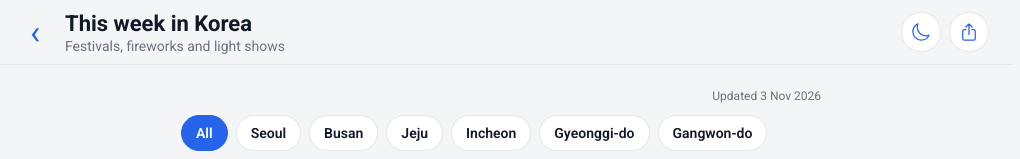
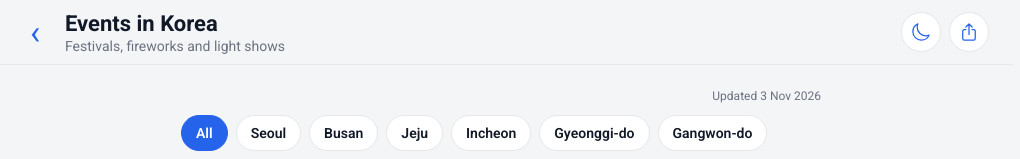
Before and after one commit to jjsoftwareint-ops/MyTravelPath, a React (Vite) app: page /this-week in a window 1280 px wide. Shown: the top 159 px of the page, without its empty margins (139-1159 px from the left). Built offline with nearby package versions, Linux system fonts and the light colour scheme.

Commit message:
Events page header reads Events in <city>

```diff
--- a/src/pages/ThisWeek.tsx
+++ b/src/pages/ThisWeek.tsx
@@ -74,13 +74,15 @@ export default function ThisWeek() {
   const ongoing = thisWeek.ongoing.filter(keep)
   const comingUp = thisWeek.comingUp.filter((c) => !city || !c.cityId || c.cityId === city.id)
 
+  const heading = `Events in ${city ? city.name : 'Korea'}`
+
   return (
     <Layout
-      title="This week in Korea"
-      subtitle={city ? `Events in ${city.name}` : 'Festivals, fireworks and light shows'}
+      title={heading}
+      subtitle="Festivals, fireworks and light shows"
       backTo="/"
       noSaved
-      actions={<ShareLink compact title="This week in Korea" text="Festivals and events in Korea this week, on My Travel Path" />}
+      actions={<ShareLink compact title={heading} text="Festivals and events in Korea this week, on My Travel Path" />}
     >
       <div className="blog-wrap week-wrap">
         <time className="updated blog-updated" dateTime={thisWeek.updated}>
```
